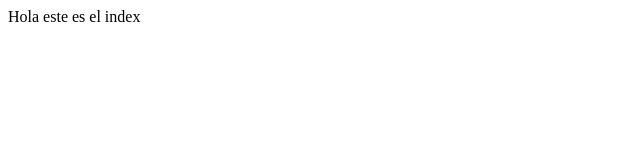
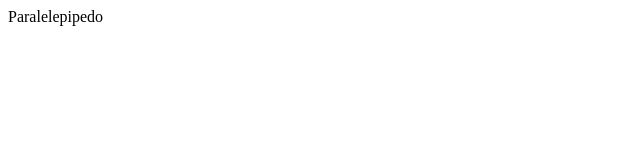
Before and after one commit to Wenchez/gitproject, a plain HTML site: page index.html in a window 1280 px wide. Shown: the full height of the page, 0-640 px from the left. Drawn offline with Linux system fonts and the light colour scheme.

Commit message:
Paralelepipedo

```diff
--- a/index.html
+++ b/index.html
@@ -6,6 +6,6 @@
     <title>Index</title>
 </head>
 <body>
-    Hola este es el index
+    Paralelepipedo
 </body>
 </html>
```
